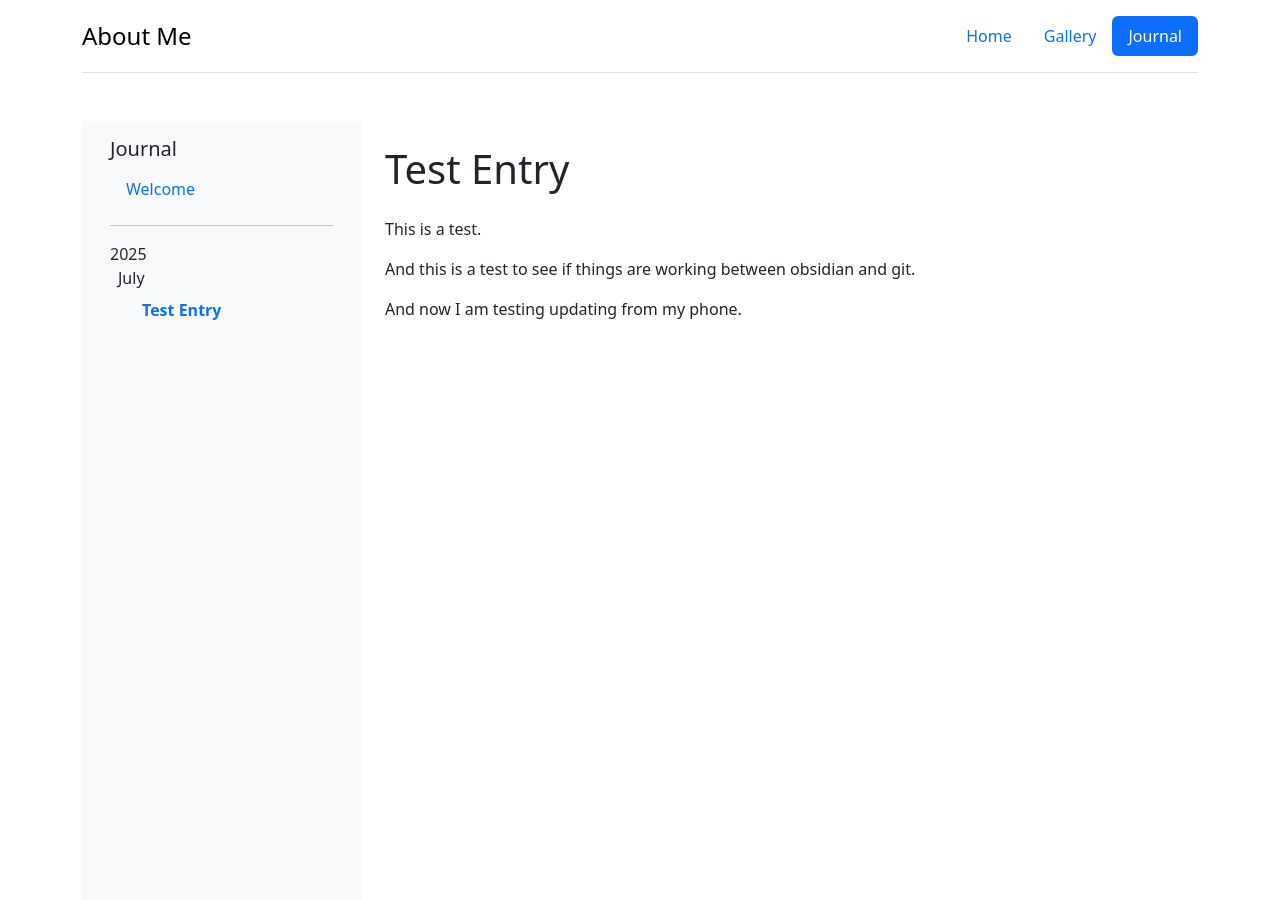
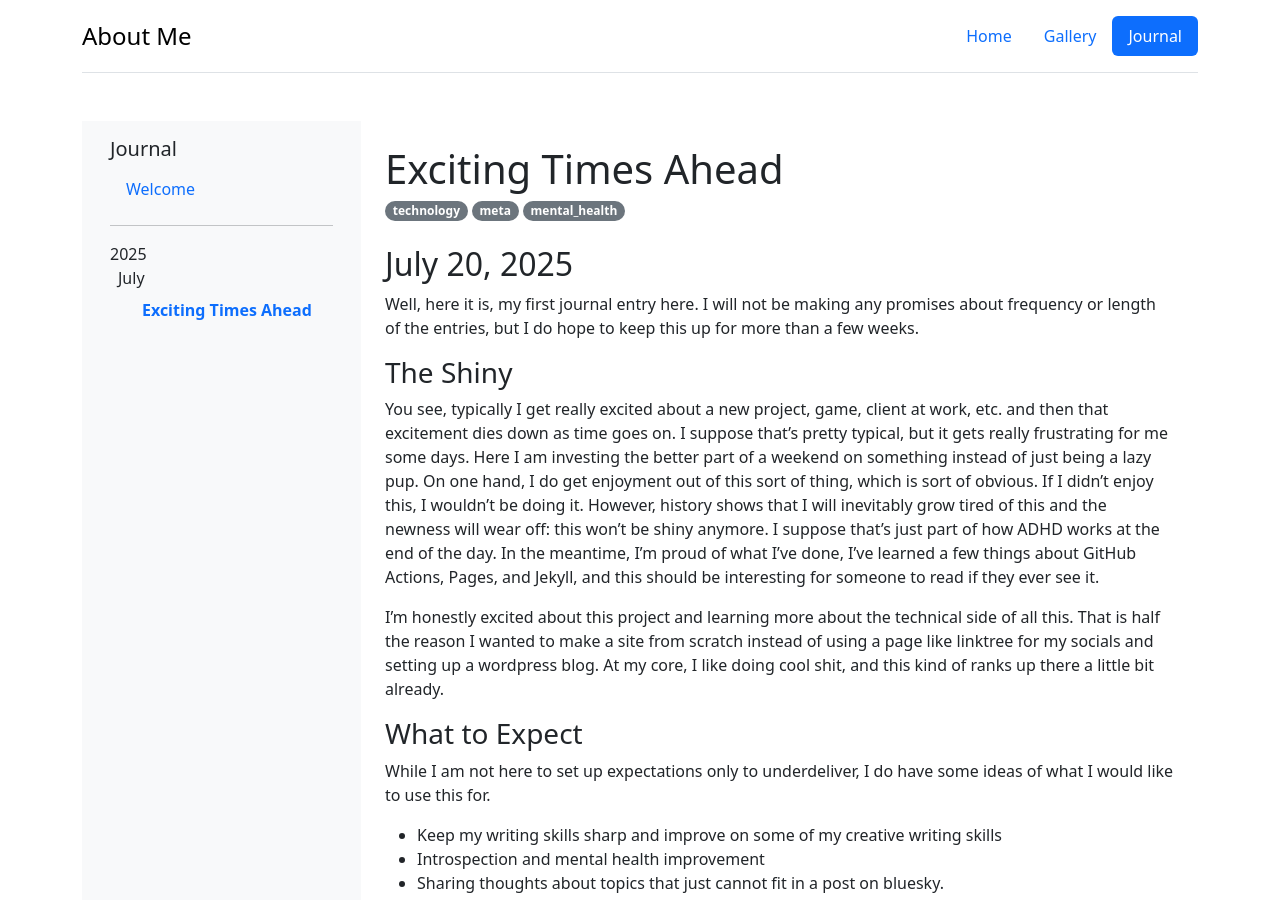
Before and after one commit to SabinDarkstone/SabinDarkstone.github.io, a Jekyll site: the page built from site/_journal/2025-07-20.md, in a window 1280 px wide and 900 px high. Built offline with Jekyll 4.4.1, drawn with Linux system fonts in a browser that asks for light colours; some of the changed text lies outside the part shown.

Commit message:
manual journal commit 2025-07-20 15:30:09

```diff
--- a/site/_journal/2025-07-20.md
+++ b/site/_journal/2025-07-20.md
@@ -1,13 +1,33 @@
 ---
 layout: journal
-title: "Test Entry"
+title: Exciting Times Ahead
 date: 2025-07-20
+tags:
+  - technology
+  - meta
+  - mental_health
 ---
 
-# Test Entry
+# Exciting Times Ahead
+## July 20, 2025
 
-This is a test.
+Well, here it is, my first journal entry here.  I will not be making any promises about frequency or length of the entries, but I do hope to keep this up for more than a few weeks.
+### The Shiny
+You see, typically I get really excited about a new project, game, client at work, etc. and then that excitement dies down as time goes on.  I suppose that's pretty typical, but it gets really frustrating for me some days.  Here I am investing the better part of a weekend on something instead of just being a lazy pup.  On one hand, I do get enjoyment out of this sort of thing, which is sort of obvious.  If I didn't enjoy this, I wouldn't be doing it.  However, history shows that I will inevitably grow tired of this and the newness will wear off: this won't be shiny anymore.  I suppose that's just part of how ADHD works at the end of the day.  In the meantime, I'm proud of what I've done, I've learned a few things about GitHub Actions, Pages, and Jekyll, and this should be interesting for someone to read if they ever see it.
 
-And this is a test to see if things are working between obsidian and git.
+I'm honestly excited about this project and learning more about the technical side of all this.  That is half the reason I wanted to make a site from scratch instead of using a page like linktree for my socials and setting up a wordpress blog.  At my core, I like doing cool shit, and this kind of ranks up there a little bit already.
+### What to Expect
+While I am not here to set up expectations only to underdeliver, I do have some ideas of what I would like to use this for.
+- Keep my writing skills sharp and improve on some of my creative writing skills
+- Introspection and mental health improvement
+- Sharing thoughts about topics that just cannot fit in a post on bluesky.
 
-And now I am testing updating from my phone.
+This is to be both a challenge for myself and a fun thing to do.  It's likely that this will naturally be a lot more tame than normal, but I've literally just added a tagging system for the journal entries to call out if an entry will touch on nsfw topics.
+
+We will see where this goes and if it is actually something that I enjoy doing and others enjoy reading.  I'm not so much expecting the second, and in fact I will be surprised if anyone but that one gear dude I originally gave a journaling task to will read it.  At the end of the day, this is mainly for me.
+### Looking Ahead
+I already have some plans for future journaling topics around my mental health, my identity as a pup, why gear is so fascinating to me, and all the emotions that relate to planning a wedding.
+
+---
+
+If you ended up reading this, then let me know.  While this is mainly for me, I'm interested to hear about what others think of my ramblings while I'm getting my exercise on the treadmill or laying in bed.
```
